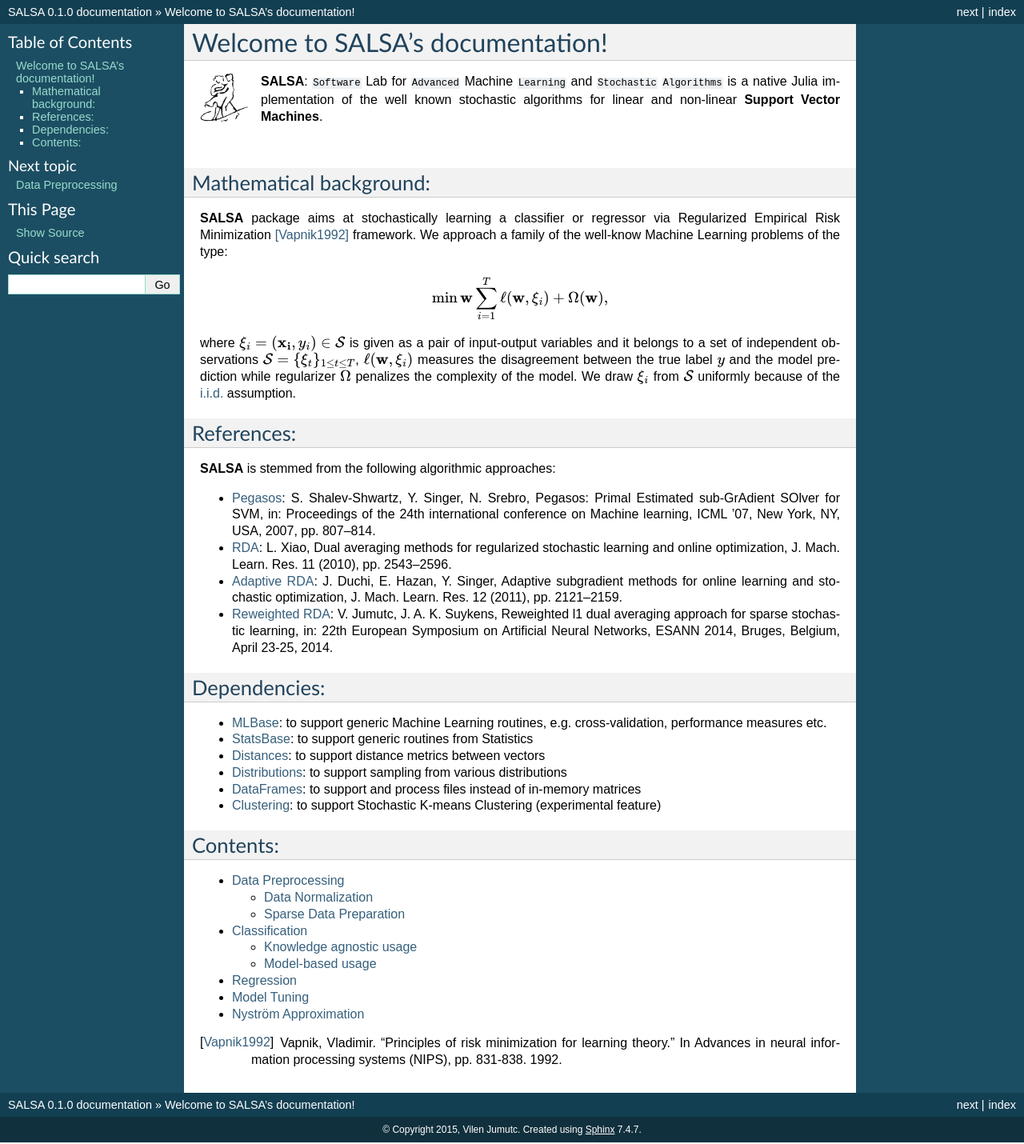
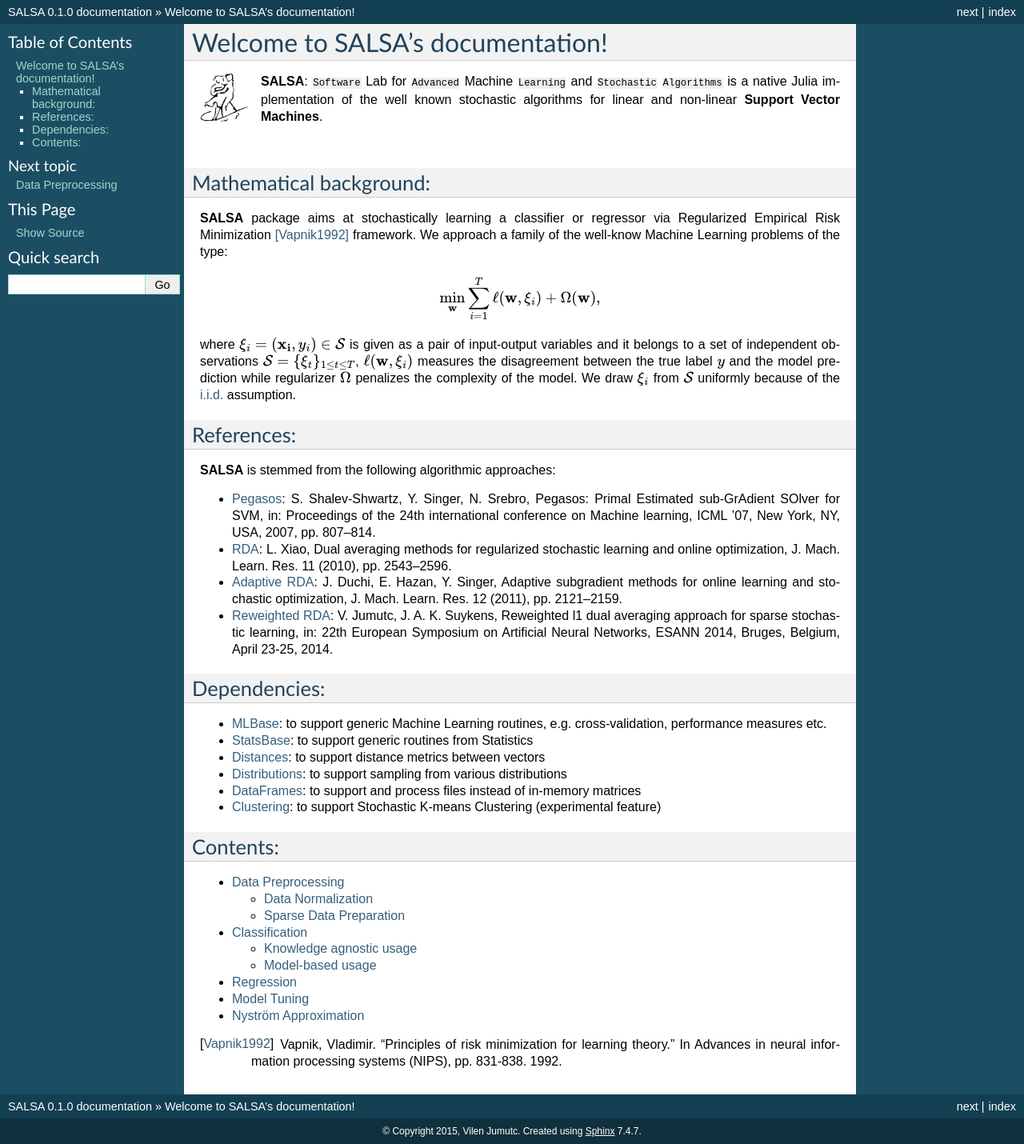
Before and after one commit to jumutc/SALSA.jl, a Sphinx documentation site: the page built from docs/source/index.rst, in a window 1280 px wide. Shown: the whole page at 80% size. Built offline with Sphinx 7.4.7, drawn with Linux system fonts in a browser that asks for light colours; formulas are drawn with MathJax 3; part of the change alters nothing that is shown.

Commit message:
docs update

```diff
--- a/docs/source/index.rst
+++ b/docs/source/index.rst
@@ -16,7 +16,7 @@ Mathematical background:
 **SALSA** package aims at stochastically learning a classifier or regressor via Regularized Empirical Risk Minimization [Vapnik1992]_ framework. We approach a family of the well-know Machine Learning problems of the type:
 
 .. math::
-        \min{{\bf w}} \sum_{i=1}^T \ell({\bf w},\xi_i) + \Omega({\bf w}),
+        \min_{\bf w} \sum_{i=1}^T \ell({\bf w},\xi_i) + \Omega({\bf w}),
 
 where :math:`\xi_i = ({\bf x_i},y_i) \in \mathcal{S}` is given as a pair of input-output variables and it belongs to a set of independent observations :math:`\mathcal{S} = \{\xi_{t}\}_{1 \leq t \leq T}`, :math:`\ell({\bf w},\xi_i)` measures the disagreement between the true label :math:`y` and the model prediction while regularizer :math:`\Omega` penalizes the complexity of the model. We draw :math:`\xi_i` from :math:`\mathcal{S}` uniformly because of the `i.i.d. <https://en.wikipedia.org/wiki/Independent_and_identically_distributed_random_variables>`_ assumption.
 
```
